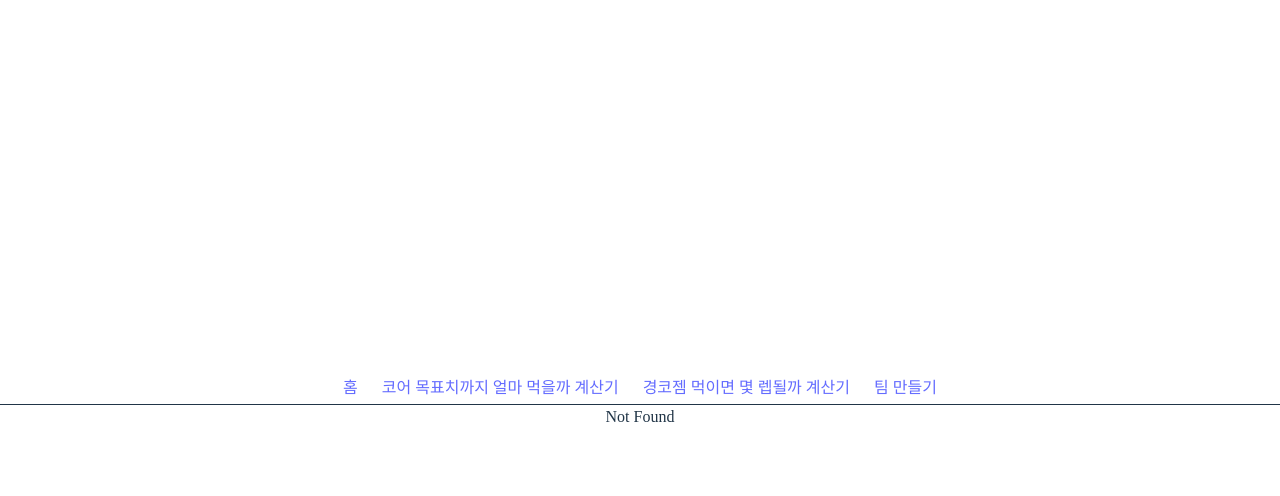
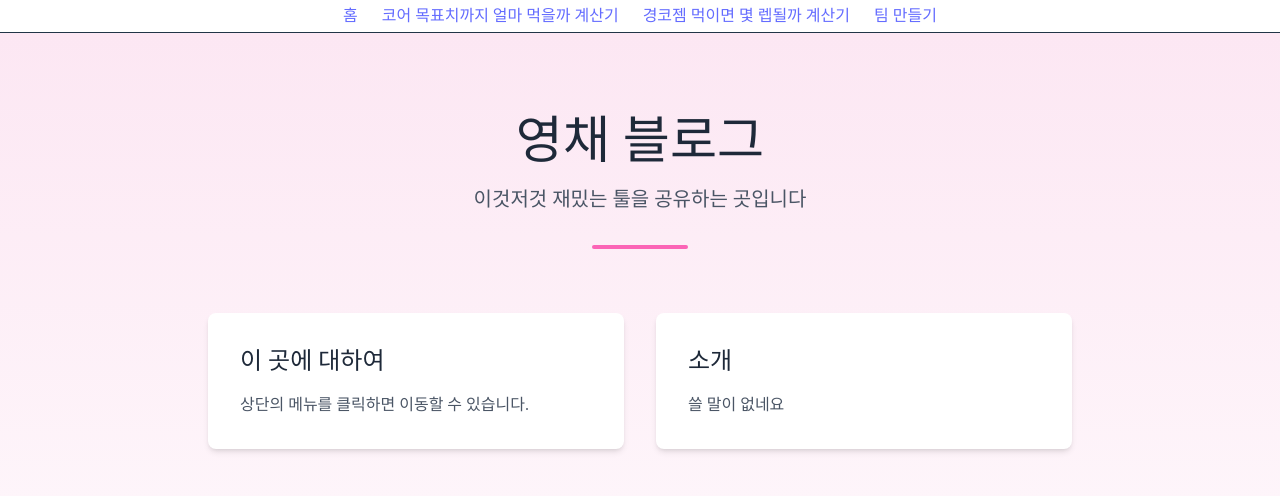
Before and after one commit to Octoping925/Octoping925.github.io, a React (Vite) app: page / in a window 1280 px wide. Before the commit this address had no page. Shown: the top 496 px of the page. Built offline with nearby package versions, Linux system fonts and the light colour scheme; a web font is replaced by a local one.

Commit message:
메인 추가

```diff
--- a/index.html
+++ b/index.html
@@ -4,7 +4,7 @@
     <meta charset="UTF-8" />
     <link rel="icon" type="image/svg+xml" href="/vite.svg" />
     <meta name="viewport" content="width=device-width, initial-scale=1.0" />
-    <title>Vite + React + TS</title>
+    <title>영채 블로그</title>
   </head>
   <body>
     <div id="root" class="w-full"></div>
--- a/src/App.tsx
+++ b/src/App.tsx
@@ -1,15 +1,36 @@
 function App() {
   return (
     <>
-      <main
-        style={{
-          display: "flex",
-          flexDirection: "column",
-          alignItems: "center",
-        }}
-      >
-        <h1>반갑습니다! 영엑 블로그입니다</h1>
-        <div>와 주셔서 감사합니다..</div>
+      <main className="w-full min-h-screen bg-gradient-to-b from-pink-100 to-white py-20">
+        <div className="max-w-4xl mx-auto px-4">
+          <div className="text-center mb-16">
+            <h1 className="text-5xl font-bold text-gray-800 mb-4">
+              영채 블로그
+            </h1>
+            <p className="text-xl text-gray-600 mb-8">
+              이것저것 재밌는 툴을 공유하는 곳입니다
+            </p>
+            <div className="w-24 h-1 bg-pink-400 mx-auto rounded-full"></div>
+          </div>
+
+          <div className="grid grid-cols-1 md:grid-cols-2 gap-8">
+            <div className="bg-white p-8 rounded-lg shadow-md hover:shadow-xl transition-shadow">
+              <h2 className="text-2xl font-semibold text-gray-800 mb-4">
+                이 곳에 대하여
+              </h2>
+              <p className="text-gray-600">
+                상단의 메뉴를 클릭하면 이동할 수 있습니다.
+              </p>
+            </div>
+
+            <div className="bg-white p-8 rounded-lg shadow-md hover:shadow-xl transition-shadow">
+              <h2 className="text-2xl font-semibold text-gray-800 mb-4">
+                소개
+              </h2>
+              <p className="text-gray-600">쓸 말이 없네요</p>
+            </div>
+          </div>
+        </div>
       </main>
     </>
   );
--- a/src/routeTree.gen.ts
+++ b/src/routeTree.gen.ts
@@ -12,6 +12,7 @@ import { Route as rootRouteImport } from './routes/__root'
 import { Route as HotsTeamRouteImport } from './routes/hots-team'
 import { Route as ExpCoreCalcRouteImport } from './routes/exp-core-calc'
 import { Route as CoreCalcRouteImport } from './routes/core-calc'
+import { Route as IndexRouteImport } from './routes/index'
 
 const HotsTeamRoute = HotsTeamRouteImport.update({
   id: '/hots-team',
@@ -28,32 +29,41 @@ const CoreCalcRoute = CoreCalcRouteImport.update({
   path: '/core-calc',
   getParentRoute: () => rootRouteImport,
 } as any)
+const IndexRoute = IndexRouteImport.update({
+  id: '/',
+  path: '/',
+  getParentRoute: () => rootRouteImport,
+} as any)
 
 export interface FileRoutesByFullPath {
+  '/': typeof IndexRoute
   '/core-calc': typeof CoreCalcRoute
   '/exp-core-calc': typeof ExpCoreCalcRoute
   '/hots-team': typeof HotsTeamRoute
 }
 export interface FileRoutesByTo {
+  '/': typeof IndexRoute
   '/core-calc': typeof CoreCalcRoute
   '/exp-core-calc': typeof ExpCoreCalcRoute
   '/hots-team': typeof HotsTeamRoute
 }
 export interface FileRoutesById {
   __root__: typeof rootRouteImport
+  '/': typeof IndexRoute
   '/core-calc': typeof CoreCalcRoute
   '/exp-core-calc': typeof ExpCoreCalcRoute
   '/hots-team': typeof HotsTeamRoute
 }
 export interface FileRouteTypes {
   fileRoutesByFullPath: FileRoutesByFullPath
-  fullPaths: '/core-calc' | '/exp-core-calc' | '/hots-team'
+  fullPaths: '/' | '/core-calc' | '/exp-core-calc' | '/hots-team'
   fileRoutesByTo: FileRoutesByTo
-  to: '/core-calc' | '/exp-core-calc' | '/hots-team'
-  id: '__root__' | '/core-calc' | '/exp-core-calc' | '/hots-team'
+  to: '/' | '/core-calc' | '/exp-core-calc' | '/hots-team'
+  id: '__root__' | '/' | '/core-calc' | '/exp-core-calc' | '/hots-team'
   fileRoutesById: FileRoutesById
 }
 export interface RootRouteChildren {
+  IndexRoute: typeof IndexRoute
   CoreCalcRoute: typeof CoreCalcRoute
   ExpCoreCalcRoute: typeof ExpCoreCalcRoute
   HotsTeamRoute: typeof HotsTeamRoute
@@ -82,10 +92,18 @@ declare module '@tanstack/react-router' {
       preLoaderRoute: typeof CoreCalcRouteImport
       parentRoute: typeof rootRouteImport
     }
+    '/': {
+      id: '/'
+      path: '/'
+      fullPath: '/'
+      preLoaderRoute: typeof IndexRouteImport
+      parentRoute: typeof rootRouteImport
+    }
   }
 }
 
 const rootRouteChildren: RootRouteChildren = {
+  IndexRoute: IndexRoute,
   CoreCalcRoute: CoreCalcRoute,
   ExpCoreCalcRoute: ExpCoreCalcRoute,
   HotsTeamRoute: HotsTeamRoute,
--- /dev/null
+++ b/src/routes/index.tsx
@@ -0,0 +1,7 @@
+import App from "@/App";
+
+import { createFileRoute } from "@tanstack/react-router";
+
+export const Route = createFileRoute("/")({
+  component: App,
+});
```
